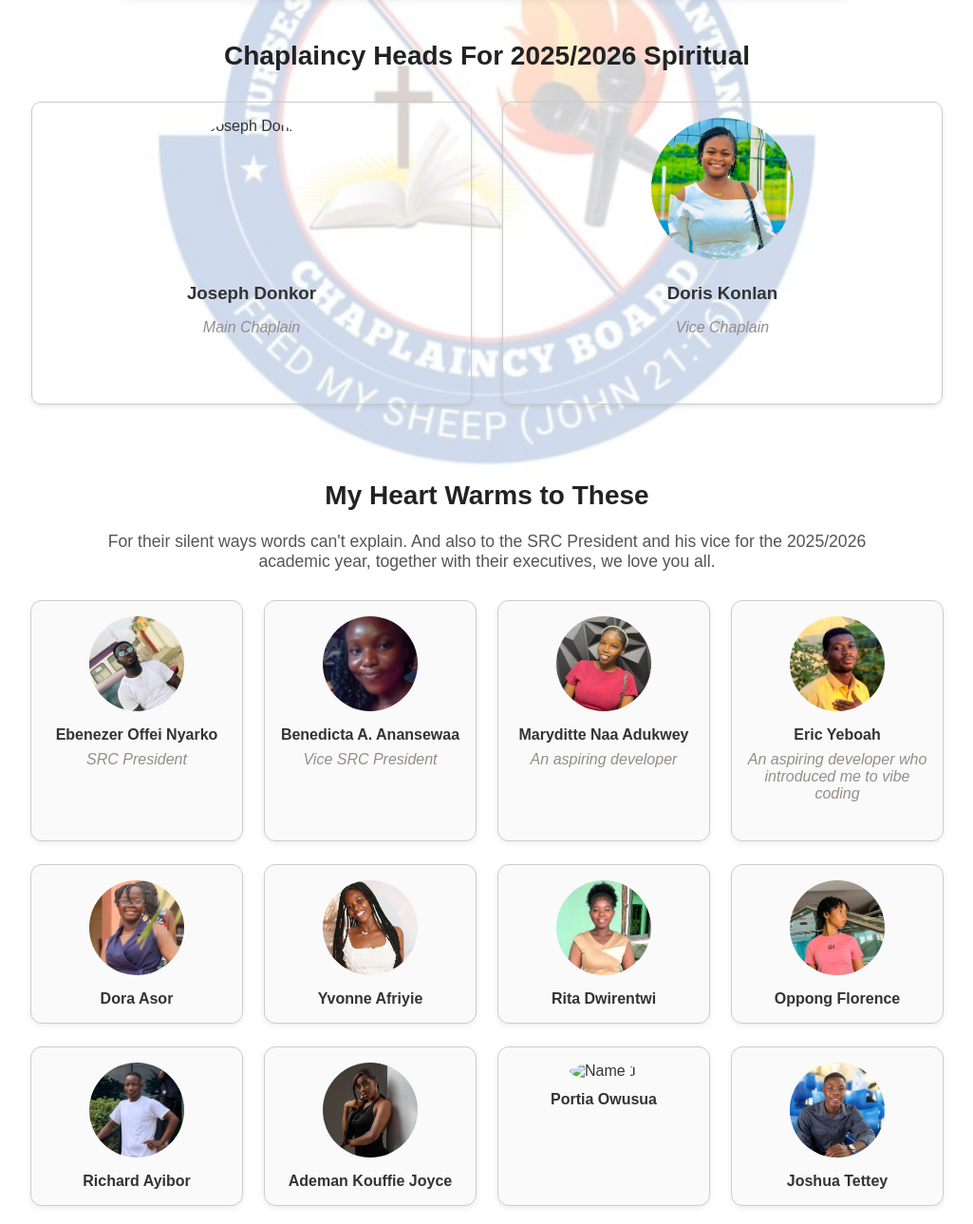
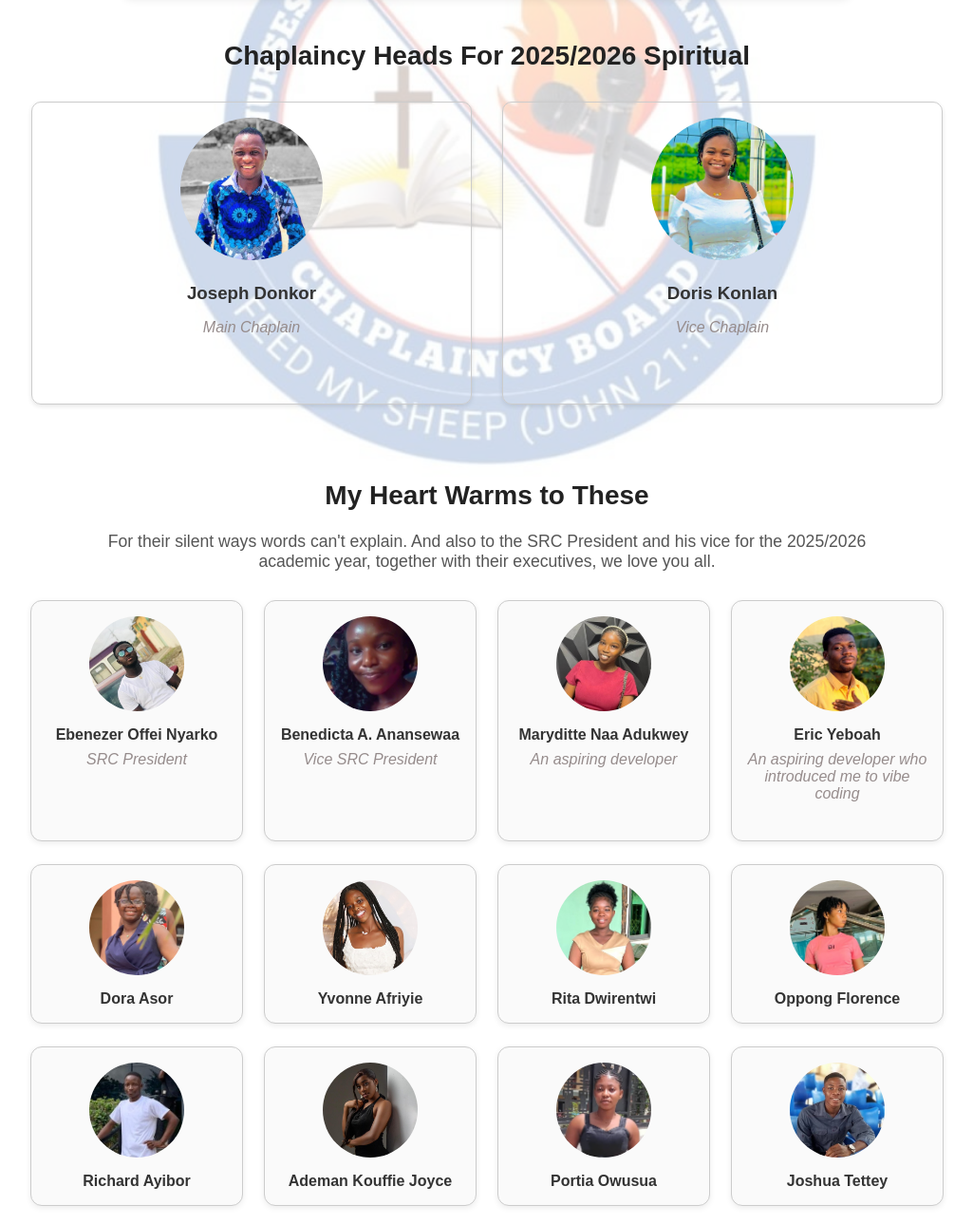
Before and after one commit to rence-blunt/josrenith, a website: page about.html in a window 1280 px wide. Shown: the part 991-2280 px from the top of the page at 95% size, without its empty margins (127-1152 px from the left). Drawn offline with Linux system fonts and the light colour scheme.

Commit message:
about.html update
Update

```diff
--- a/about.html
+++ b/about.html
@@ -122,7 +122,7 @@
 
   <!-- First row: 2 people -->
   <div class="person-card">
-    <img src="images/joseph.jpg" alt="Joseph Donkor" />
+    <img src="joseph.jpg" alt="Joseph Donkor" />
     <h3>Joseph Donkor</h3>
              <div class="creator">Main Chaplain</div>
   <p>
@@ -193,7 +193,7 @@
     <h3>Ademan Kouffie Joyce</h3>
   </div>
    <div class="heart-card">
-    <img src="heart9.jpg" alt="Name 1" />
+    <img src="portia.jpg" alt="Name 1" />
     <h3>Portia Owusua</h3>
   </div>
   <div class="heart-card">
```
